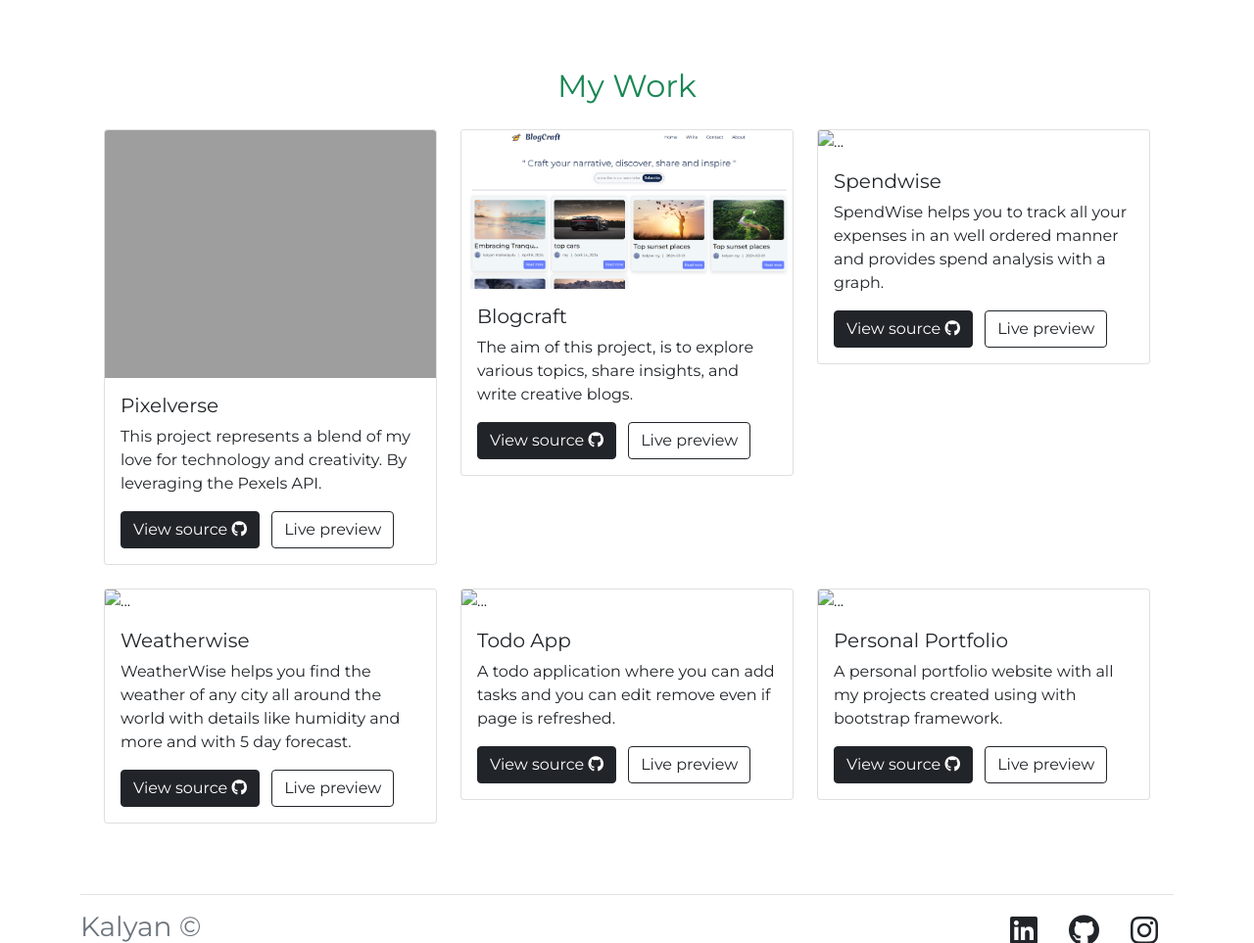
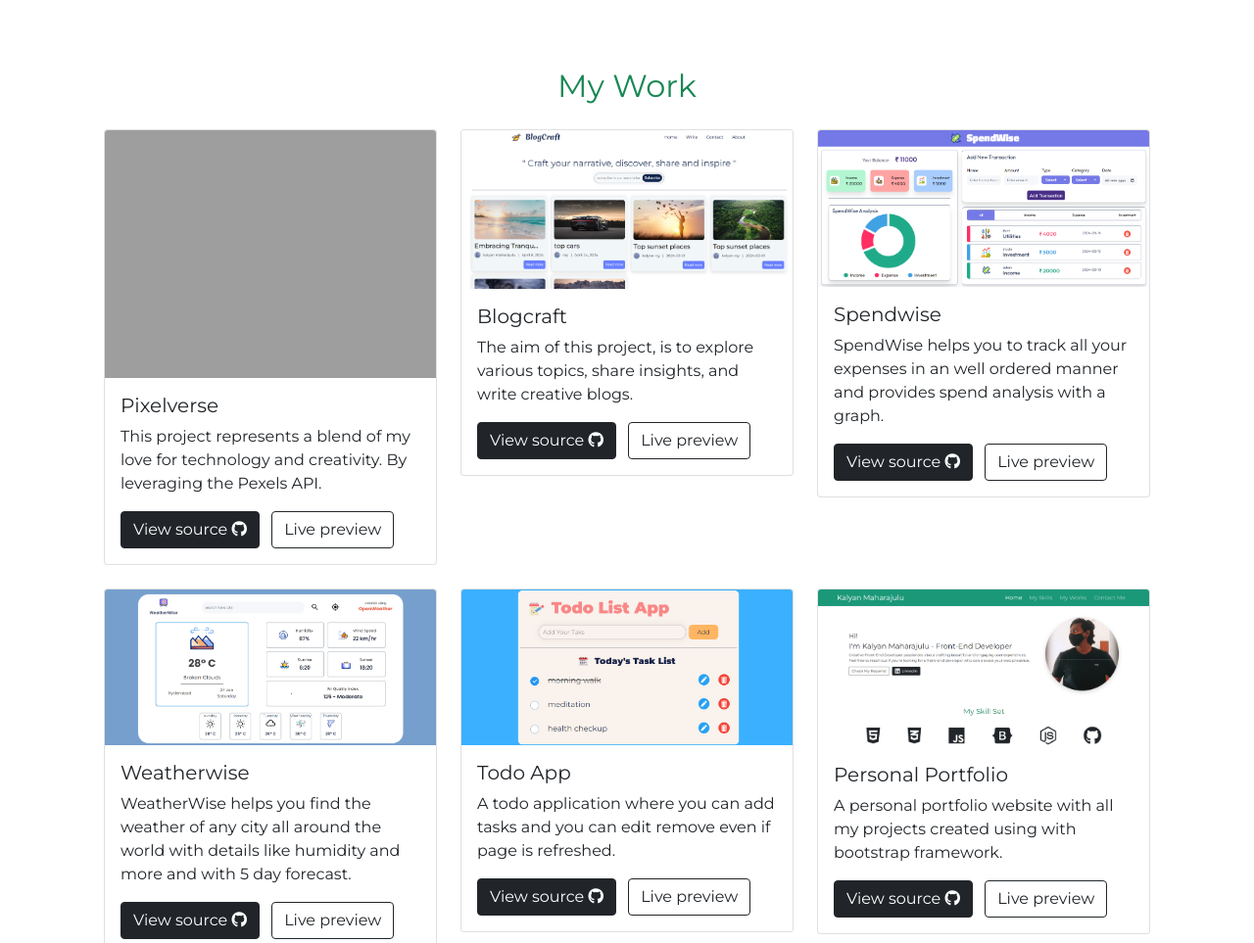
Before and after one commit to kalyanroy26/Personal-Portfolio-1, a plain HTML site: page index.html in a window 1280 px wide. Shown: the part 642-1605 px from the top of the page at 98% size. Drawn offline with nearby package versions, Linux system fonts and the light colour scheme; the site is published under a folder, as on GitHub Pages, so addresses that start at the root find nothing.

Commit message:
Update index.html

```diff
--- a/index.html
+++ b/index.html
@@ -123,7 +123,7 @@
         <!-- Project Card 3 -->
         <div class="col">
           <div class="card">
-            <img src="/images/spendwise.png" class="card-img-top" alt="...">
+            <img src="images/spendwise.png" class="card-img-top" alt="...">
             <div class="card-body">
               <h5 class="card-title">Spendwise</h5>
               <p class="card-text">SpendWise helps you to track all your expenses in an well ordered manner and provides spend analysis with a graph.</p>
@@ -137,7 +137,7 @@
         <!-- Project Card 4 -->
         <div class="col">
           <div class="card">
-            <img src="/images/weatherwise.png" class="card-img-top" alt="...">
+            <img src="images/weatherwise.png" class="card-img-top" alt="...">
             <div class="card-body">
               <h5 class="card-title">Weatherwise</h5>
               <p class="card-text">WeatherWise helps you find the weather of any city all around the world with details like humidity and more and with 5 day forecast.</p>
@@ -151,7 +151,7 @@
         <!-- Project Card 5 -->
         <div class="col">
           <div class="card">
-            <img src="/images/todo.png" class="card-img-top" alt="...">
+            <img src="images/todo.png" class="card-img-top" alt="...">
             <div class="card-body">
               <h5 class="card-title">Todo App</h5>
               <p class="card-text">A todo application where you can add tasks and you can edit remove even if page is refreshed.</p>
@@ -165,7 +165,7 @@
         <!-- Project Card 6 -->
         <div class="col">
           <div class="card">
-            <img src="/images/portfolio.png" class="card-img-top" alt="...">
+            <img src="images/portfolio.png" class="card-img-top" alt="...">
             <div class="card-body">
               <h5 class="card-title">Personal Portfolio</h5>
               <p class="card-text">A personal portfolio website with all my projects created using with bootstrap framework.</p>
```
